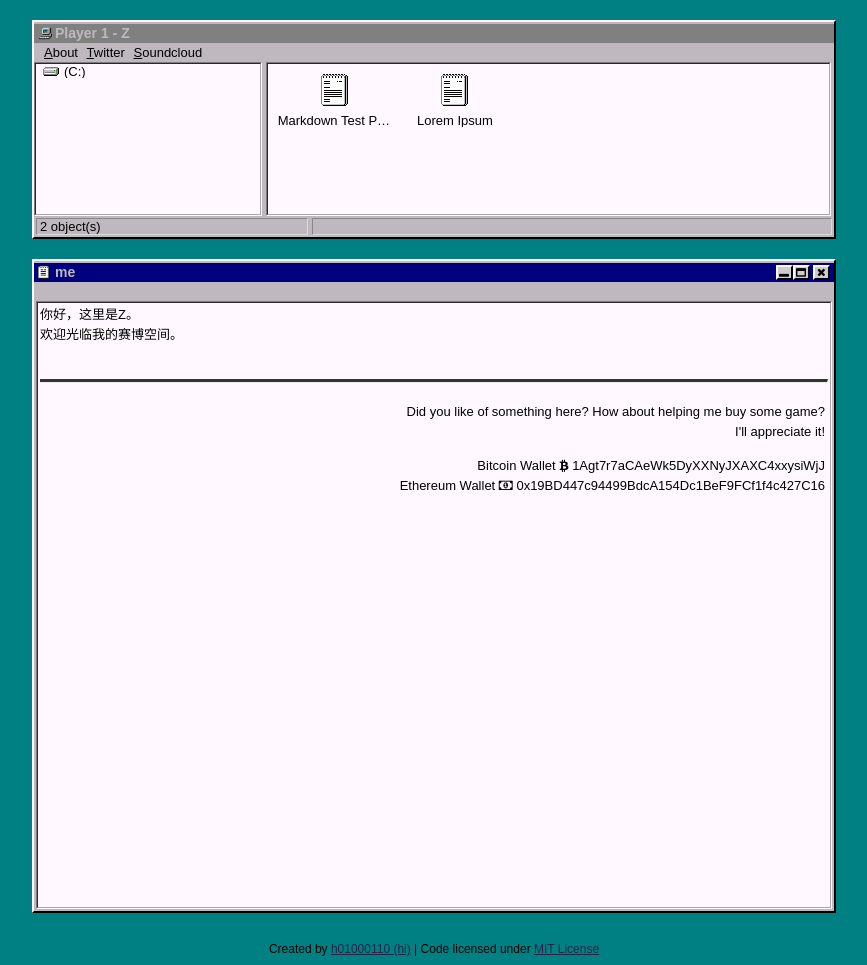
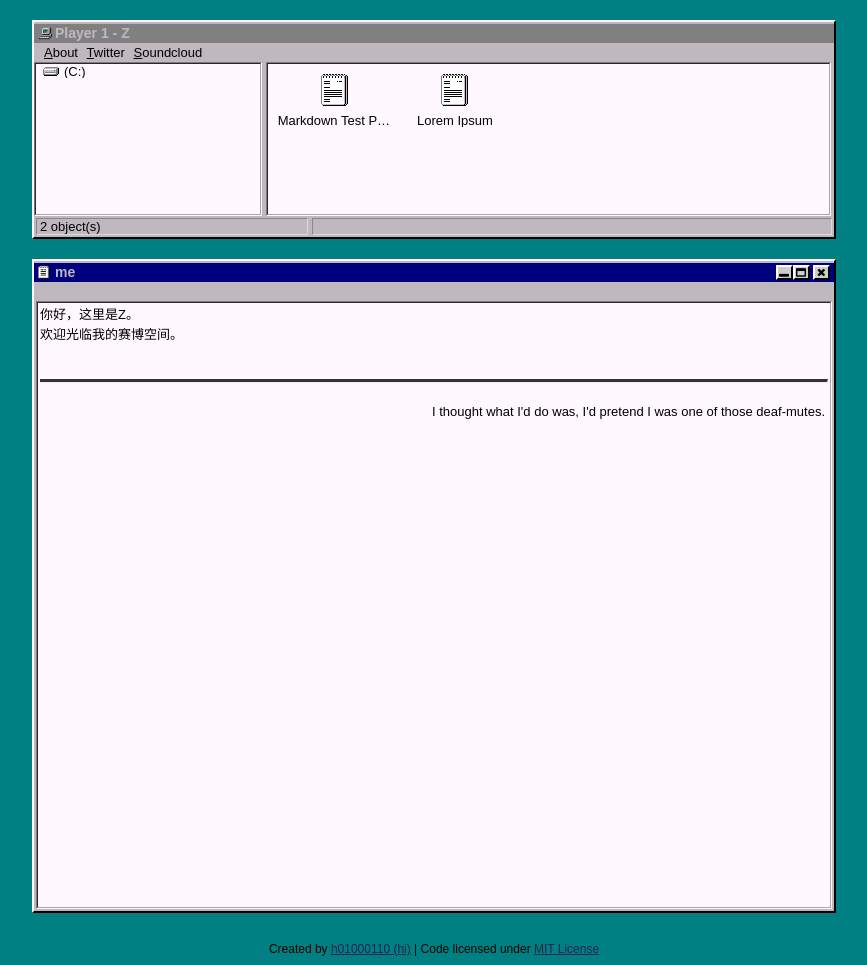
Before and after one commit to player1-Z/player1-Z.github.io, a Jekyll site: the page built from me/index.md, in a window 1280 px wide. Shown: the whole page, without its empty margins (206-1073 px from the left). Built offline with Jekyll 4.4.1, drawn with Linux system fonts in a browser that asks for light colours.

Commit message:
Update donate.html

```diff
--- a/_includes/donate.html
+++ b/_includes/donate.html
@@ -2,7 +2,6 @@
 <hr>
 <br>
 <div class="donate">
-	<p>Did you like of something here? How about helping me buy some game?<br>
-	I'll appreciate it!</p>
-	<p>Bitcoin Wallet <i class="fa fa-btc"></i> 1Agt7r7aCAeWk5DyXXNyJXAXC4xxysiWjJ<br>Ethereum Wallet <i class="fa fa-money"></i> 0x19BD447c94499BdcA154Dc1BeF9FCf1f4c427C16</p>
+	<p>I thought what I'd do was, I'd pretend I was one of those deaf-mutes.<br>
+	</p>
 </div>
```
